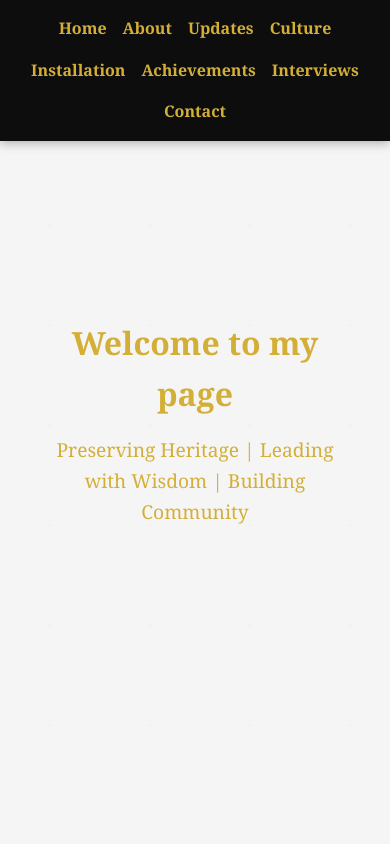
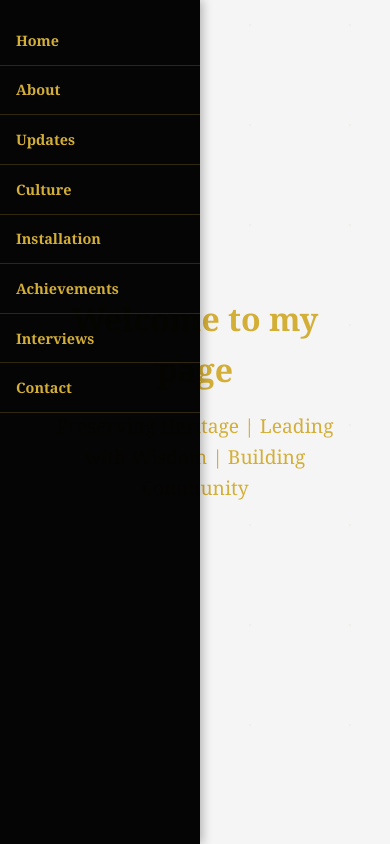
Before and after one commit to machelliali/machelliali.github.io, a plain HTML site: page index.html in a window 390 px wide. Shown: the top 844 px of the page. Drawn offline with Linux system fonts and the light colour scheme.

Commit message:
index.html

```diff
--- a/index.html
+++ b/index.html
@@ -18,36 +18,66 @@
             overflow-x: hidden;
         }
 
-        /* Navigation */
-        nav {
-            position: fixed;
-            top: 0;
-            width: 100%;
-            background: rgba(0, 0, 0, 0.95);
-            padding: 1rem 5%;
-            z-index: 1000;
-            box-shadow: 0 2px 10px rgba(0,0,0,0.3);
-        }
-
         nav ul {
             list-style: none;
             display: flex;
-            justify-content: center;
-            flex-wrap: wrap;
-            gap: 2rem;
+            flex-direction: column;
+            gap: 0;
+        }
+
+        nav li {
+            border-bottom: 1px solid rgba(212, 175, 55, 0.2);
         }
 
         nav a {
             color: #D4AF37;
             text-decoration: none;
             font-weight: 600;
-            transition: color 0.3s;
+            transition: all 0.3s;
             font-size: 1rem;
+            display: block;
+            padding: 1rem 1.5rem;
         }
 
         nav a:hover {
             color: #FFD700;
+            background: rgba(212, 175, 55, 0.1);
+            padding-left: 2rem;
         }
+
+        /* Sidebar Navigation */
+        nav {
+            position: fixed;
+            left: 0;
+            top: 0;
+            height: 100vh;
+            width: 250px;
+            background: rgba(0, 0, 0, 0.98);
+            padding: 2rem 0;
+            z-index: 1000;
+            box-shadow: 2px 0 10px rgba(0,0,0,0.3);
+            overflow-y: auto;
+            transform: translateX(-100%);
+            transition: transform 0.3s ease;
+        }
+
+        /* Hover trigger area on left edge */
+        body::before {
+            content: '';
+            position: fixed;
+            left: 0;
+            top: 0;
+            width: 20px;
+            height: 100vh;
+            z-index: 999;
+            cursor: pointer;
+        }
+
+        body:hover nav,
+        nav:hover {
+            transform: translateX(0);
+        }
+
 
         /* Hero Section */
         .hero {
@@ -60,6 +90,8 @@
             color: #D4AF37;
             position: relative;
             overflow: hidden;
+            margin-top: 0;
+            padding-top: 0;
         }
 
         .hero::before {
@@ -458,6 +490,24 @@
 
         /* Responsive */
         @media (max-width: 768px) {
+            body {
+                margin-left: 0;
+            }
+
+            nav {
+                width: 200px;
+                padding: 1rem 0;
+            }
+
+            nav a {
+                padding: 0.8rem 1rem;
+                font-size: 0.9rem;
+            }
+
+            nav a:hover {
+                padding-left: 1.5rem;
+            }
+
             .hero h1 {
                 font-size: 2rem;
             }
@@ -472,11 +522,6 @@
 
             .about-content {
                 grid-template-columns: 1fr;
-            }
-
-            nav ul {
-                gap: 1rem;
-                font-size: 0.9rem;
             }
 
             section {
@@ -628,8 +673,16 @@
             <p>Highlight key achievements and ongoing projects that demonstrate the Chief's commitment to community welfare and development.</p>
 
             <div class="project-card">
-                <h3>Project/Initiative Name 1</h3>
-                <p>Description of the project: what it accomplished, who benefited, and its impact on the community. Include dates and key milestones.</p>
+                <h3>National Health Insurance Scheme Registration Program</h3>
+                <p><strong>Overview:</strong> A comprehensive community health initiative designed to ensure that every resident of Nii Boiman has access to quality healthcare through the National Health Insurance Scheme (NHIS).</p>
+                <p><strong>Program Details:</strong> Under the Chief's leadership, a free registration campaign was launched to help community members enroll in NHIS without financial barriers. The program provided:</p>
+                <ul style="margin-left: 2rem; color: #444;">
+                    <li>Free registration services for all residents</li>
+                    <li>Educational sessions on healthcare benefits and coverage</li>
+                    <li>Assistance with documentation and enrollment process</li>
+                    <li>Follow-up support to ensure smooth access to healthcare facilities</li>
+                </ul>
+                <p><strong>Impact:</strong> This initiative has significantly improved healthcare accessibility and affordability for the Nii Boiman community, ensuring that economic constraints do not prevent residents from accessing essential medical services.</p>
             </div>
 
             <div class="project-card">
@@ -648,7 +701,7 @@
                     <iframe src="https://www.youtube.com/embed/v1BJn7iOY0I" allow="accelerometer; autoplay; clipboard-write; encrypted-media; gyroscope; picture-in-picture" allowfullscreen title="Community Project 1" loading="lazy"></iframe>
                     <div class="video-desc">
                         <h3>Community Project 1</h3>
-                        <p>Brief description of the project shown in this video. <a href="https://youtu.be/v1BJn7iOY0I" target="_blank">Watch on YouTube</a></p>
+                        <p>National Health Insurance Scheme Registration Program. <a href="https://youtu.be/v1BJn7iOY0I" target="_blank">Watch on YouTube</a></p>
                     </div>
                 </div>
 
@@ -727,6 +780,22 @@
     </footer>
 
     <script>
+        // Sidebar collapse on link click or mouse leave
+        const nav = document.querySelector('nav');
+        const navLinks = document.querySelectorAll('nav a');
+
+        // Collapse when clicking a link
+        navLinks.forEach(link => {
+            link.addEventListener('click', function() {
+                nav.style.transform = 'translateX(-100%)';
+            });
+        });
+
+        // Collapse when mouse leaves the sidebar
+        nav.addEventListener('mouseleave', function() {
+            nav.style.transform = 'translateX(-100%)';
+        });
+
         // Smooth scrolling
         document.querySelectorAll('a[href^="#"]').forEach(anchor => {
             anchor.addEventListener('click', function (e) {
```
